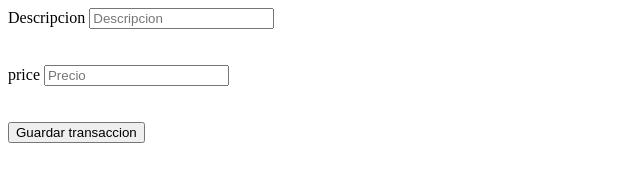
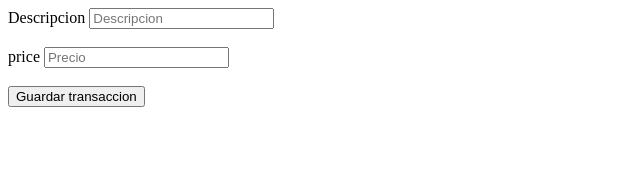
Before and after one commit to Luzamir-medina/app_trabajo_final, a plain HTML site: page Web/Index.html in a window 1280 px wide. Shown: the whole page, without its empty margins (0-640 px from the left). Drawn offline with Linux system fonts and the light colour scheme.

Commit message:
actualizar comandos

```diff
--- a/Api/index.js
+++ b/Api/index.js
@@ -1,7 +1,7 @@
 const express = require('express')
 const cors  = require('cors')
 
-const app =express()
+const app = express()
 const port = 3000
 
 //#region
@@ -20,12 +20,12 @@ app.use(express.json({
 app.use(cors());
  //#region
 // cuando te hagan un get http://localhost:3000/transactions
-app.get('/transactions',(req, res)=>{
+app.get('/transactions',(req, res)=> {
     res.send('me hicieron un get a app transactions')
 })
 // cuando te hagan un post  http://localhost:3000/transactions
 app.post('/transactions',(req, res)=>{
-    console.log("me esta llegando algo");
+    res.send('me hicieron un post')
     //res.send('Me hicieron un post')
 })
 
--- a/Web/Index.html
+++ b/Web/Index.html
@@ -8,22 +8,22 @@
 </head>
 <body>
     <div>
-        <forn id="savetransaction">
+        <form id="savetransaction">
             <div>
                 <label for="transactionDescription">Descripcion</label>
                 <input id="transactionDescription" placeholder="Descripcion"/>
             </div>
-            <br> <br>
+            <br>
             <div>
                 <label for="transactionprice">price</label>
                 <input id="transactionprice" placeholder="Precio"/>
             </div>
-            <br> <br>
+            <br>
             <div>
                 <button>Guardar transaccion</button>
             </div>
 
-        </forn>
+        </form>
     </div>
     <script src="./Script.js"></script>
 </body>
```
